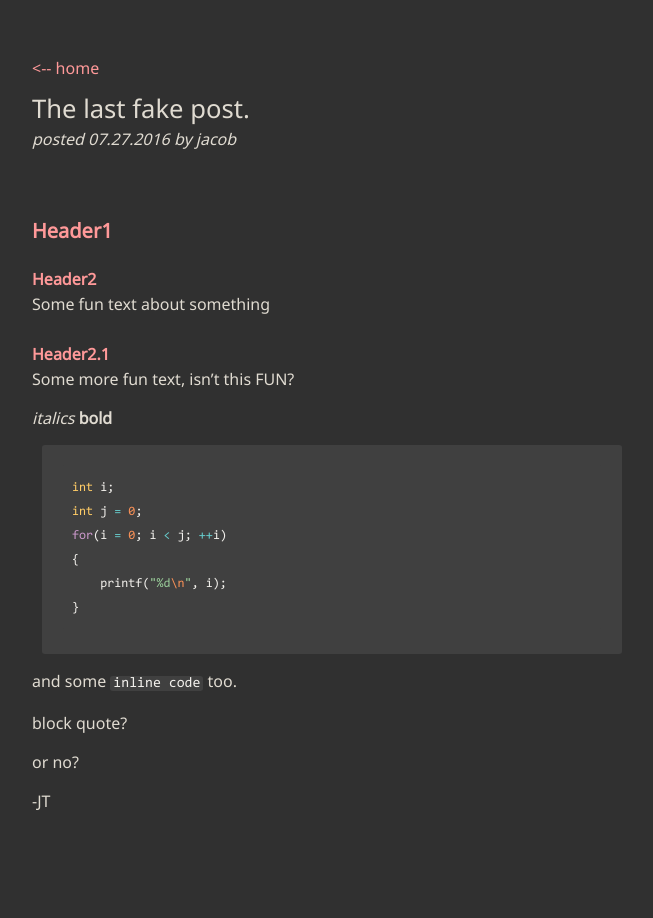
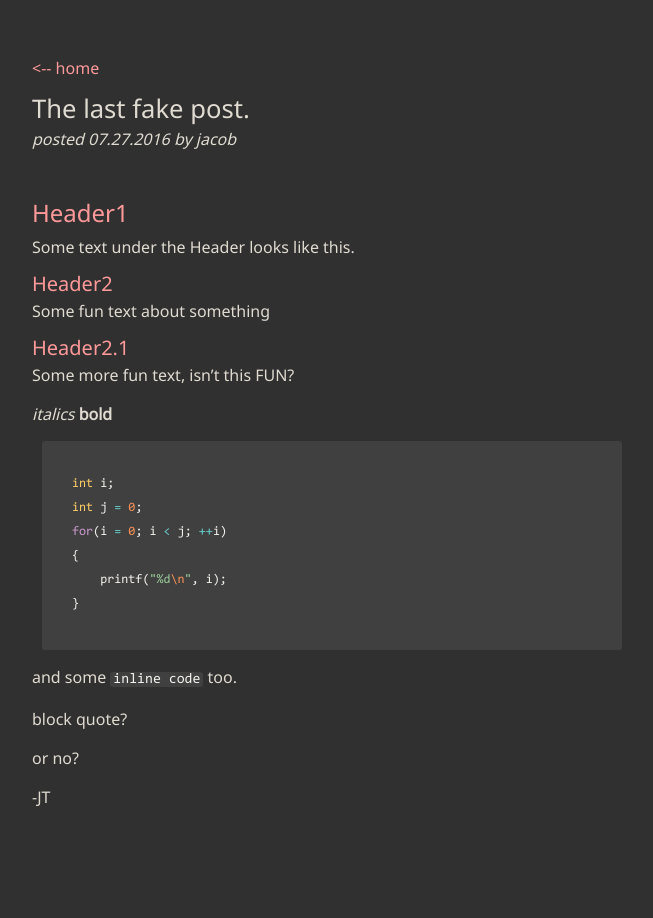
Before and after one commit to blackdoor/blog, a Jekyll site: the page built from _posts/2016-07-27-the-last-one.md, in a window 1280 px wide. Shown: the whole page, without its empty margins (308-961 px from the left). Built offline with Jekyll 4.4.1, drawn with Linux system fonts in a browser that asks for light colours.

Commit message:
Header styling in posts

```diff
--- a/_posts/2016-07-27-the-last-one.md
+++ b/_posts/2016-07-27-the-last-one.md
@@ -5,8 +5,11 @@ title: The last fake post.
 ---
 
 # Header1
+Some text under the Header looks like this.
+
 ## Header2
 Some fun text about something
+
 ## Header2.1
 Some more fun text, isn't this FUN?
 
--- a/assets/css/main.scss
+++ b/assets/css/main.scss
@@ -135,18 +135,19 @@ ul {
         font-style: italic;
     }
     &__content {
-        padding-top: 40px;
+        padding-top: 20px;
         h1 {
-            font-size: 1.25em;
-            font-weight: 700;
+            font-size: 1.5em;
+            font-weight: 500;
             margin-top: 30px;
             margin-bottom: 5px;
+            padding-bottom: 5px;
             color: $color-link;
         }
         h2 {
-            font-size: 1.0em;
-            font-weight: 700;
-            margin-top: 30px;
+            font-size: 1.25em;
+            font-weight: 500;
+            margin-top: 10px;
             margin-bottom: 5px;
             color: $color-link;
         }
```
